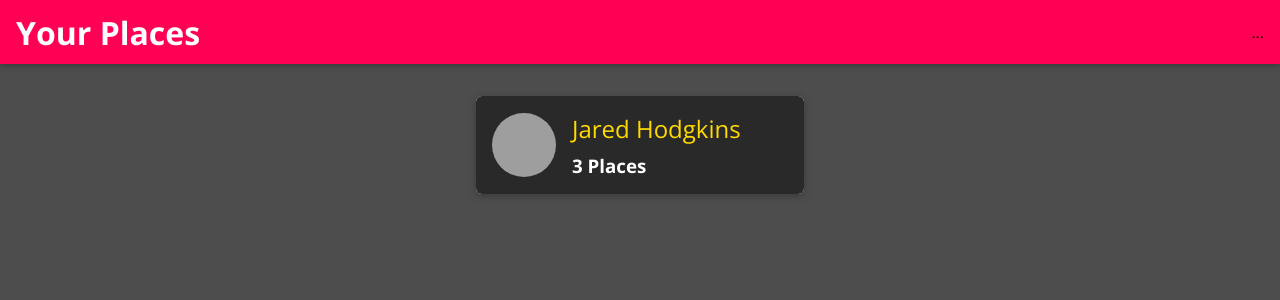
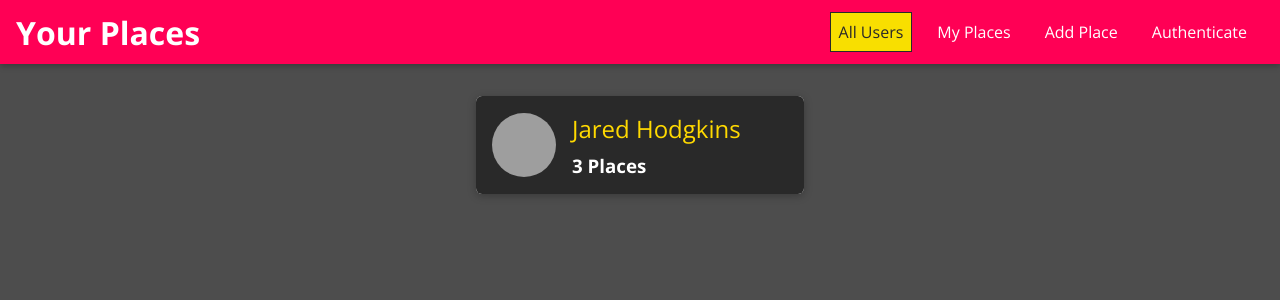
Before and after one commit to PhusionDev/udy-react-frontend-01-starting-setup, a React (Create React App) app: page / in a window 1280 px wide. Shown: the top 300 px of the page. Built offline with nearby package versions, Linux system fonts and the light colour scheme; grey boxes are pictures that could not be loaded.

Commit message:
46. Adding Nav links

```diff
--- a/src/shared/components/Navigation/MainNavigation.js
+++ b/src/shared/components/Navigation/MainNavigation.js
@@ -2,6 +2,7 @@
 import { Link } from 'react-router-dom';
 
 import MainHeader from './MainHeader';
+import NavLinks from './NavLinks';
 import './MainNavigation.css';
 
 const MainNavigation = (props) => {
@@ -15,7 +16,9 @@
       <h1 className='main-navigation__title'>
         <Link to='/'>Your Places</Link>
       </h1>
-      <nav>...</nav>
+      <nav>
+        <NavLinks />
+      </nav>
     </MainHeader>
   );
 };
--- a/src/shared/components/Navigation/NavLinks.css
+++ b/src/shared/components/Navigation/NavLinks.css
@@ -0,0 +1,76 @@
+.nav-links {
+  list-style: none;
+  margin: 0;
+  padding: 0;
+  width: 100%;
+  height: 100%;
+  display: flex;
+  flex-direction: column;
+  justify-content: center;
+  align-items: center;
+}
+
+.nav-links li {
+  margin: 1rem;
+}
+
+.nav-links a {
+  border: 1px solid transparent;
+  color: #292929;
+  text-decoration: none;
+  padding: 0.5rem;
+}
+
+.nav-links a:hover,
+.nav-links a:active,
+.nav-links a.active {
+  background: #f8df00;
+  border-color: #292929;
+  color: #292929;
+}
+
+.nav-links button {
+  cursor: pointer;
+  border: 1px solid #292929;
+  color: #292929;
+  background: transparent;
+  padding: 0.5rem;
+  font: inherit;
+}
+
+.nav-links button:focus {
+  outline: none;
+}
+
+.nav-links button:hover,
+.nav-links button:active {
+  background: #292929;
+  color: white;
+}
+
+@media (min-width: 768px) {
+  .nav-links {
+    flex-direction: row;
+  }
+
+  .nav-links li {
+    margin: 0 0.5rem;
+  }
+
+  .nav-links a {
+    color: white;
+    text-decoration: none;
+  }
+
+  .nav-links button {
+    border: 1px solid white;
+    color: white;
+    background: transparent;
+  }
+
+  .nav-links button:hover,
+  .nav-links button:active {
+    background: #f8df00;
+    color: #292929;
+  }
+}
--- a/src/shared/components/Navigation/NavLinks.js
+++ b/src/shared/components/Navigation/NavLinks.js
@@ -0,0 +1,27 @@
+import React from 'react';
+import { NavLink } from 'react-router-dom';
+
+import './NavLinks.css';
+
+const NavLinks = (props) => {
+  return (
+    <ul className='nav-links'>
+      <li>
+        <NavLink to='/' exact>
+          All Users
+        </NavLink>
+      </li>
+      <li>
+        <NavLink to='/u1/places'>My Places</NavLink>
+      </li>
+      <li>
+        <NavLink to='/places/new'>Add Place</NavLink>
+      </li>
+      <li>
+        <NavLink to='/auth'>Authenticate</NavLink>
+      </li>
+    </ul>
+  );
+};
+
+export default NavLinks;
```
